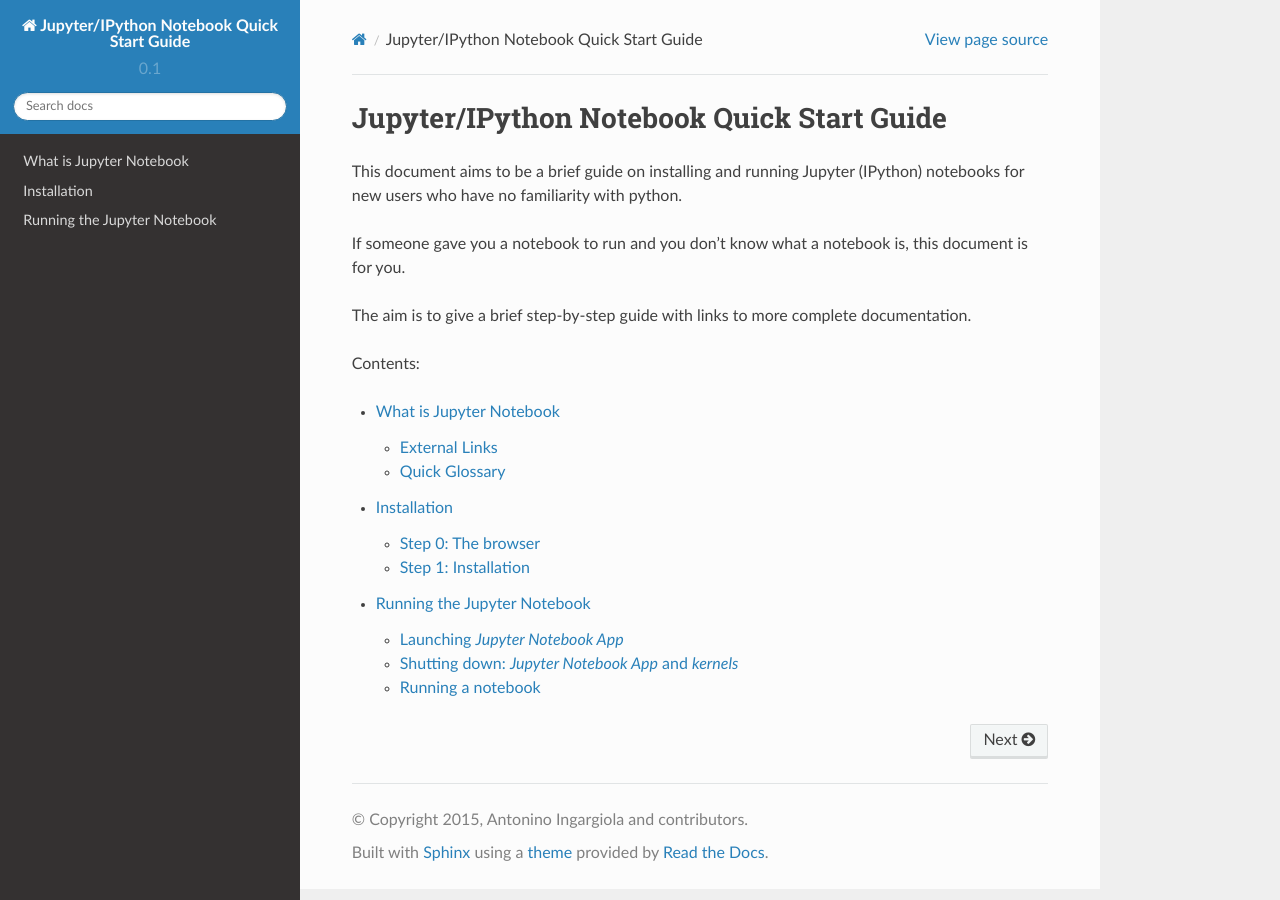
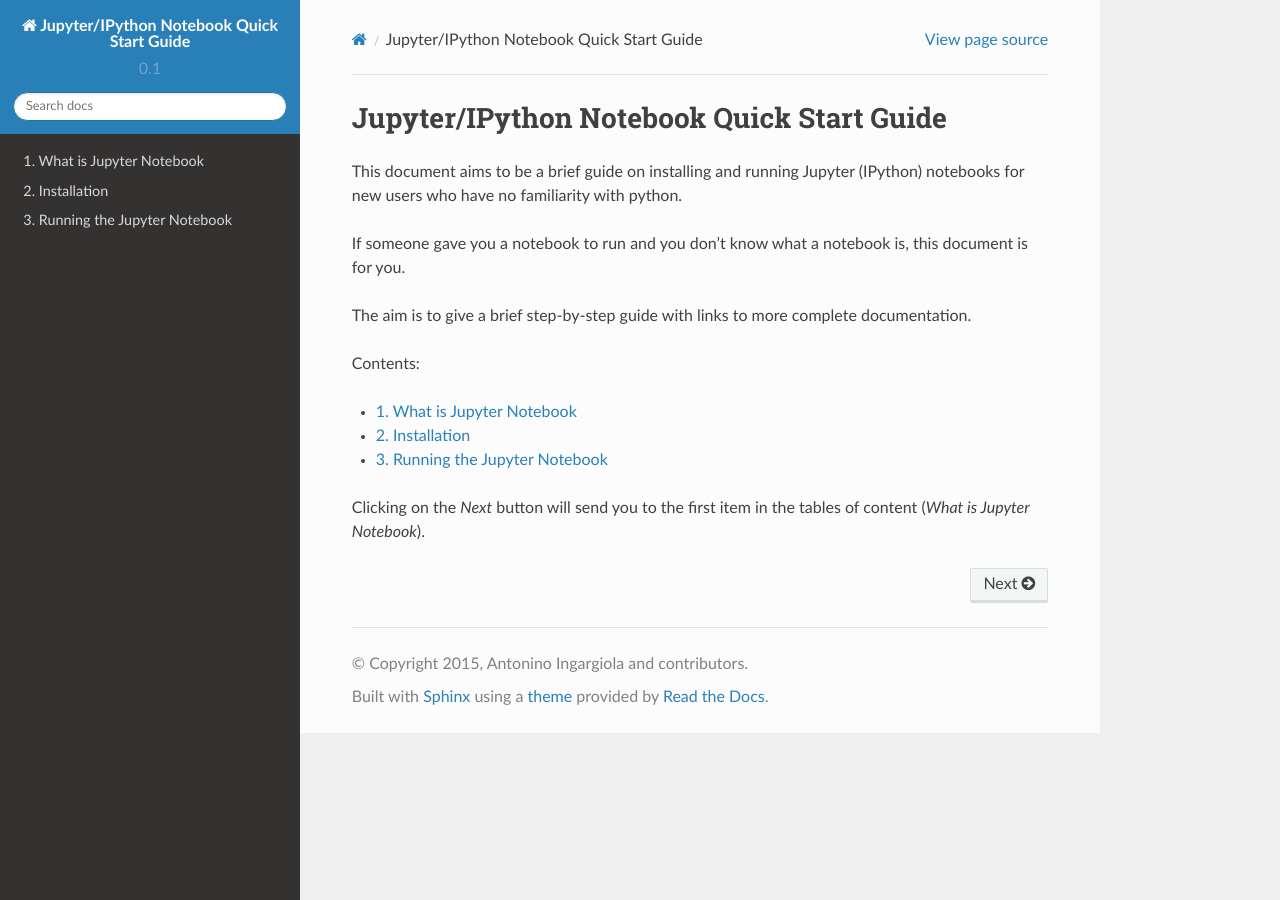
Before and after one commit to tritemio/jupyter_notebook_beginner_guide, a Sphinx documentation site: the page built from docs/index.rst, in a window 1280 px wide. Built offline with Sphinx 7.4.7 and the Read the Docs theme 2.0.0, drawn with Linux system fonts in a browser that asks for light colours.

Commit message:
Numbered 1-level TOC and explanation of Next

```diff
--- a/docs/index.rst
+++ b/docs/index.rst
@@ -19,8 +19,11 @@
 Contents:
 
 .. toctree::
-   :maxdepth: 2
+   :maxdepth: 1
+   :numbered:
 
    what_is_jupyter
    install
    execute
+
+Clicking on the *Next* button will send you to the first item in the tables of content (*What is Jupyter Notebook*).
```
